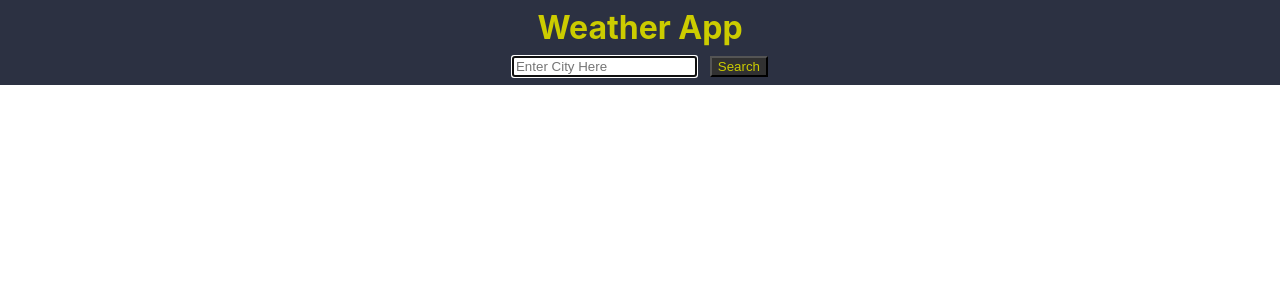
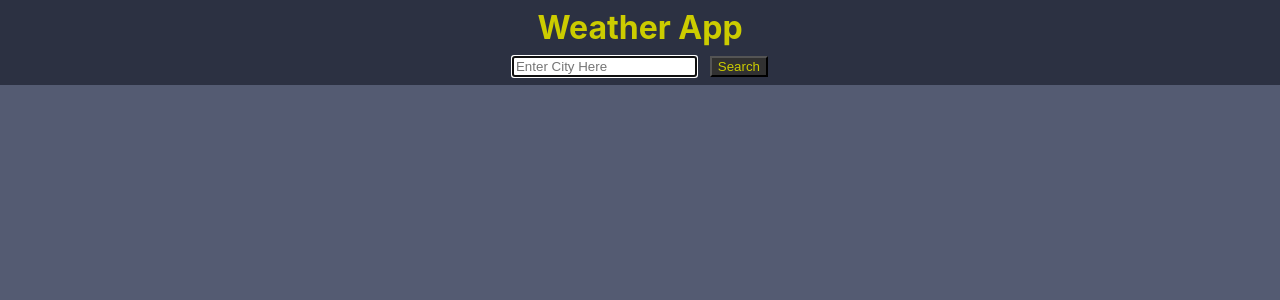
Before and after one commit to marboleda/weather-app, a React (Create React App) app: page / in a window 1280 px wide. Shown: the top 300 px of the page. Built offline with nearby package versions, Linux system fonts and the light colour scheme.

Commit message:
Improve styling

```diff
--- a/src/App.css
+++ /dev/null
@@ -1,38 +0,0 @@
-.App {
-  text-align: center;
-}
-
-.App-logo {
-  height: 40vmin;
-  pointer-events: none;
-}
-
-@media (prefers-reduced-motion: no-preference) {
-  .App-logo {
-    animation: App-logo-spin infinite 20s linear;
-  }
-}
-
-.App-header {
-  background-color: #282c34;
-  min-height: 100vh;
-  display: flex;
-  flex-direction: column;
-  align-items: center;
-  justify-content: center;
-  font-size: calc(10px + 2vmin);
-  color: white;
-}
-
-.App-link {
-  color: #61dafb;
-}
-
-@keyframes App-logo-spin {
-  from {
-    transform: rotate(0deg);
-  }
-  to {
-    transform: rotate(360deg);
-  }
-}
--- a/src/App.js
+++ b/src/App.js
@@ -2,9 +2,15 @@ import React, { useState } from 'react';
 import Header from './components/Header';
 import Search from './components/Search';
 import Results from './components/Results';
-import './App.css';
+import styled from 'styled-components';
 
 const App = () =>  {
+
+  const App = styled.div`
+    display: flex;
+    flex-direction: column;
+    height: 100vh;
+  `;
 
   const [weatherObj, setWeatherObj] = useState({});
   const [unitSelected, setUnitSelected] = useState('C');
@@ -34,11 +40,11 @@ const App = () =>  {
   }
 
   return (
-    <div className="App">
+    <App>
       <Header />
       <Search update={setWeatherObj} apiKey={API_KEY}/>
       <Results changeUnit={handleUnitChange} unit={unitSelected} weatherObj={weatherObj} />
-    </div>
+    </App>
   );
 }
 
--- a/src/components/Header.js
+++ b/src/components/Header.js
@@ -4,6 +4,7 @@ import styled from 'styled-components';
 const Container = styled.div`
     background-color: #2c3142;
     margin-top: 0;
+    text-align: center;
 `;
 
 const Header = styled.h1`
--- a/src/components/Results.js
+++ b/src/components/Results.js
@@ -8,6 +8,17 @@ const results = (props) => {
     //Check if weather object is empty and render conditionally based on that
     const isWeatherObjEmpty = Object.keys(weatherObj).length === 0 && weatherObj.constructor === Object;
 
+    const Results = styled.div`
+        padding-top: 2vh;
+        background-color: #545b72;
+        flex-grow: 1;
+        text-align: center;
+    `
+
+    const City = styled.h2`
+        margin-top: 0px;
+    `
+
     const Unit = styled.span`
         display: ${isWeatherObjEmpty ? "none" : "inline"};
     `
@@ -17,12 +28,13 @@ const results = (props) => {
     `
 
     const UnitSelection = styled.div`
-        display: ${isWeatherObjEmpty ? "none" : "block"}
+        display: ${isWeatherObjEmpty ? "none" : "block"};
+        margin-top: 2vh;
     `
 
     return (
-        <div className="results">
-            <h2>{weatherObj.cityName}</h2>
+        <Results>
+            <City>{weatherObj.cityName}</City>
             <div>
                 <span>{weatherObj.temp}</span> <Unit>{'\u00B0'}{weatherObj.unit}</Unit>
             </div>
@@ -45,7 +57,7 @@ const results = (props) => {
                        onClick={(e) => changeUnit(e.target.value)}/>
                 <label htmlFor="fahrenheit">Fahrenheit</label>
             </UnitSelection>
-        </div>
+        </Results>
     );
 }
 
--- a/src/components/Search.js
+++ b/src/components/Search.js
@@ -4,6 +4,7 @@ import styled from 'styled-components';
 const SearchContainer = styled.div`
     background-color: #2c3142;
     padding-bottom: 1vh;
+    text-align: center;
 `
 const SearchButton = styled.button`
     background-color: rgb(49, 49, 49);
@@ -44,7 +45,6 @@ const Search = (props) => {
     }
 
     const handleEnterKey = (e) => {
-        console.log(e.keyCode);
         if (e.key === 'Enter') {
           handleSearch();
         }
```
